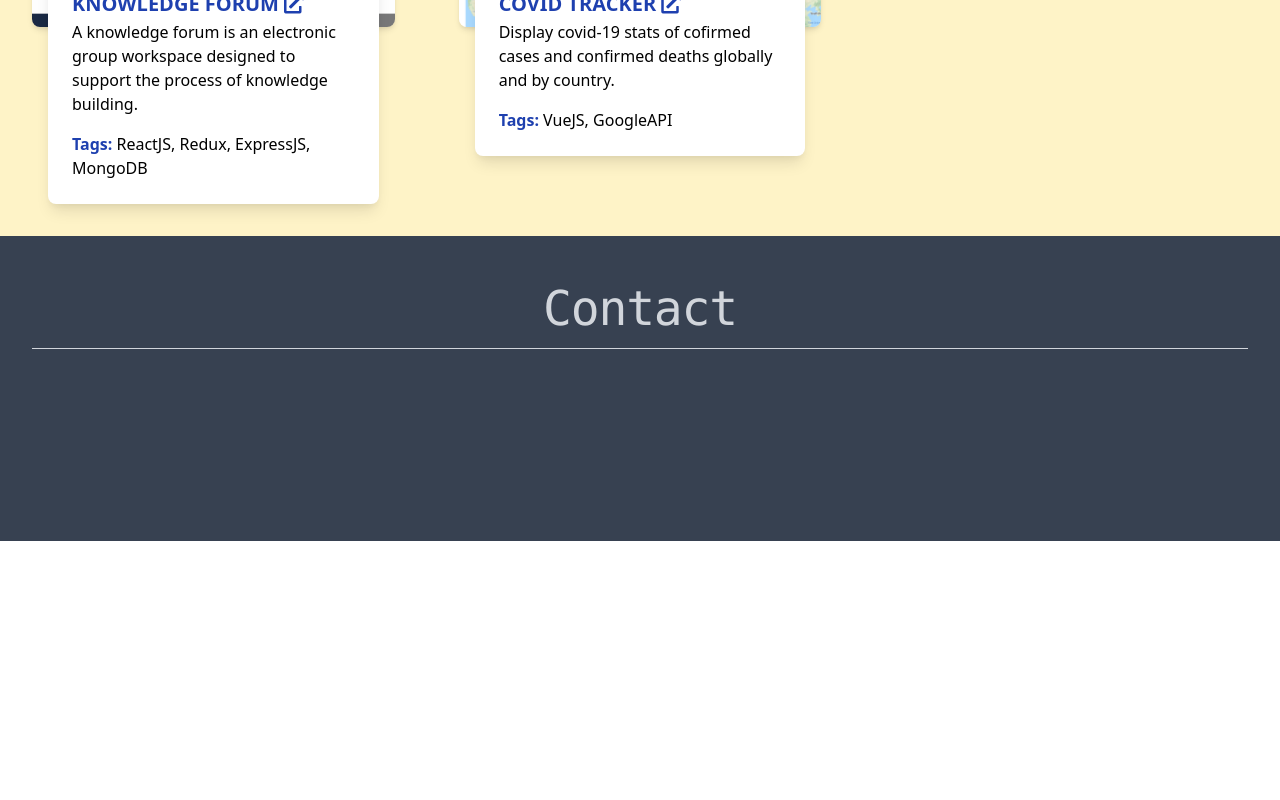
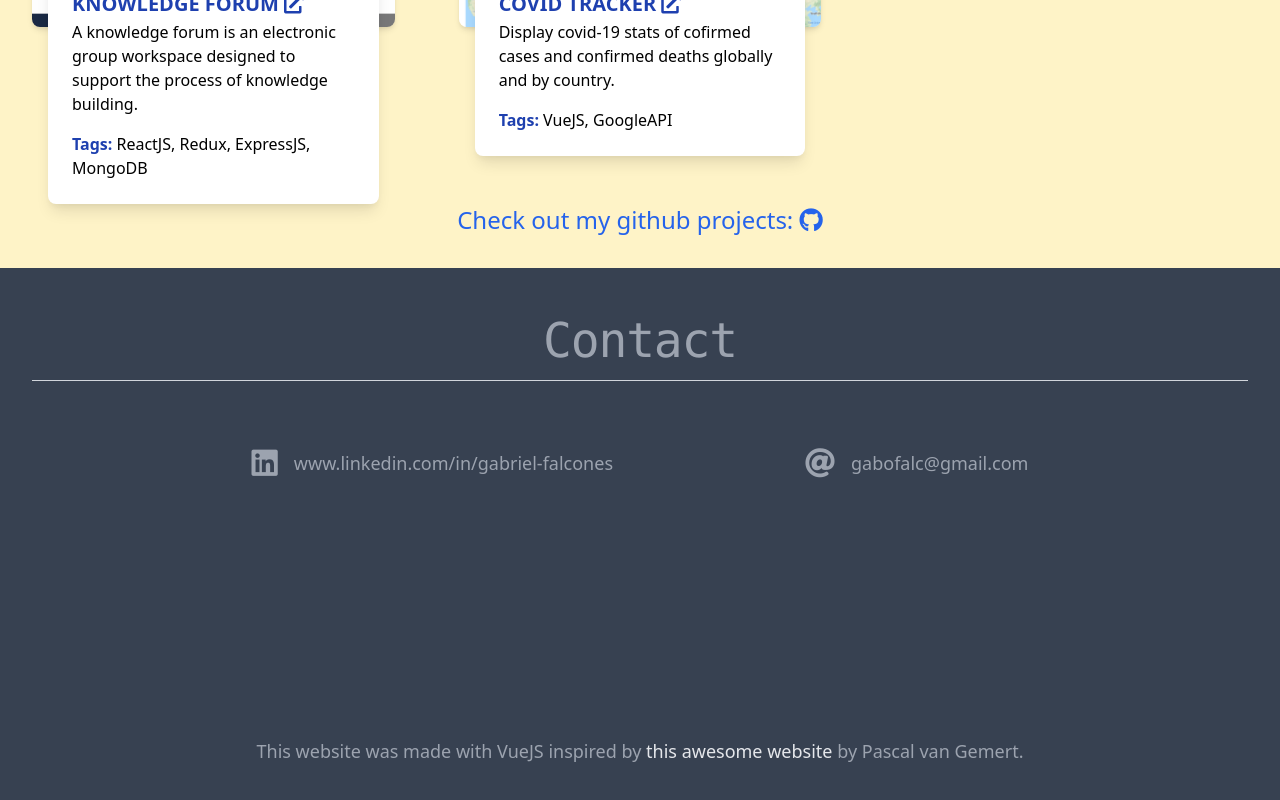
Before and after one commit to gafalcon/my_resume_website, a Vue app: page / in a window 1280 px wide. Shown: the part 3929-4729 px from the top of the page. Before the commit the page ends 4470 px from the top, so only its background shows below. Built offline with nearby package versions, Linux system fonts and the light colour scheme.

Commit message:
Added contact links, modified hover on links

```diff
--- a/public/index.html
+++ b/public/index.html
@@ -4,7 +4,6 @@
     <meta charset="utf-8">
     <meta http-equiv="X-UA-Compatible" content="IE=edge">
     <meta name="viewport" content="width=device-width,initial-scale=1.0">
-    <link rel="icon" href="<%= BASE_URL %>favicon.ico">
     <link rel="stylesheet" href="https://cdnjs.cloudflare.com/ajax/libs/font-awesome/5.15.3/css/all.min.css" integrity="sha512-iBBXm8fW90+nuLcSKlbmrPcLa0OT92xO1BIsZ+ywDWZCvqsWgccV3gFoRBv0z+8dLJgyAHIhR35VZc2oM/gI1w==" crossorigin="anonymous" referrerpolicy="no-referrer" />
     <title><%= htmlWebpackPlugin.options.title %></title>
   </head>
--- a/src/components/Card.vue
+++ b/src/components/Card.vue
@@ -6,7 +6,7 @@
         <div class="relative px-4 -mt-16  ">
             <div class="bg-white p-6 rounded-lg shadow-lg">
                 <h4 class="mt-1 text-xl text-blue-800 font-semibold uppercase leading-tight truncate">
-                    <a :href="url" target="_blank" >{{title}} <i class="fas fa-external-link-alt"></i></a>
+                    <a :href="url" target="_blank" class="hover:text-blue-600">{{title}} <i class="fas fa-external-link-alt"></i></a>
                 </h4>
 
                 <div class="mt-1">
--- a/src/components/Nav.vue
+++ b/src/components/Nav.vue
@@ -1,6 +1,6 @@
 <template>
     <nav class="flex flex-col divide-y-2 divide-gray-400 fixed top-0 right-0 mr-10 mt-2 mr-10 mt-24">
-        <a class="text-sm pt-7 text-center text-white font-bold font-mono w-28 h-20" :class="`${ current === section.tag ? 'bg-blue-500': 'bg-black' }`"
+        <a class="text-sm pt-7 text-center text-white font-bold font-mono w-28 h-20" :class="`${ current === section.tag ? 'bg-blue-500 hover:bg-blue-400': 'bg-black hover:bg-gray-800' }`"
            v-for="(section, i) in sections" :key="i"
            :href="`#${section.tag}`">
             {{ section.name }}
--- a/src/components/Work.vue
+++ b/src/components/Work.vue
@@ -11,7 +11,7 @@
                 <ul class="list-disc list-inside list-inside">
                     <li v-for="(desc, i) in job.description" :key="i">{{desc}}</li>
                 </ul>
-                <a class="text-blue-500" :href="job.url"><i class="fas fa-link"></i> {{ job.url }}</a>
+                <a class="text-blue-500 hover:text-blue-400" :href="job.url"><i class="fas fa-link"></i> {{ job.url }}</a>
             </div>
         </div>
     </div>
--- a/src/sections/Contact.vue
+++ b/src/sections/Contact.vue
@@ -1,8 +1,20 @@
 <template>
-    <section id="contact" class="section bg-gray-700 pb-32">
+    <section id="contact" class="section bg-gray-700 pb-16 text-gray-400 text-lg">
         <div class="container mx-auto p-8">
-            <Heading title="Contact" color="text-gray-300" />
-
+            <Heading title="Contact" color="text-gray-400" />
+            <div class="flex justify-center mt-16">
+                <div class="linkedin-contact mr-24">
+                    <a class="hover:text-white flex items-center"  href="https://www.linkedin.com/in/gabriel-falcones">
+                        <i class="fab fa-linkedin text-3xl mr-4"></i><span> www.linkedin.com/in/gabriel-falcones</span>
+                    </a>
+                </div>
+                <div class="email-contact ml-24">
+                    <a class="hover:text-white flex items-center" href="mailto:gabofalc@gmail.com">
+                        <i class="fas fa-at text-3xl mr-4"></i>  gabofalc@gmail.com
+                    </a>
+                </div>
+            </div>
+            <p class="mt-64 text-center">This website was made with VueJS inspired by <a class="text-gray-200 hover:text-white" href="http://www.pascalvangemert.nl/#/profile"> this awesome website</a> by Pascal van Gemert.</p>
         </div>
     </section>
 </template>
--- a/src/sections/Projects.vue
+++ b/src/sections/Projects.vue
@@ -12,6 +12,10 @@
                       :description="project.description"
                 />
             </div>
+
+            <p class="text-center text-2xl">
+                <a class="text-blue-600 hover:text-blue-400" href="https://github.com/gafalcon">Check out my github projects: <i class="fab fa-github"></i></a>
+            </p>
         </div>
     </section>
 </template>
```
Also changed, not shown: src/assets/logo.png (deleted), 1 other file (tests, documents, lock files or other folders).
